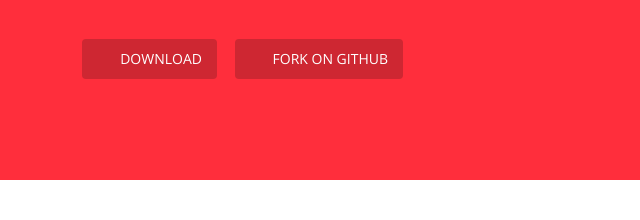
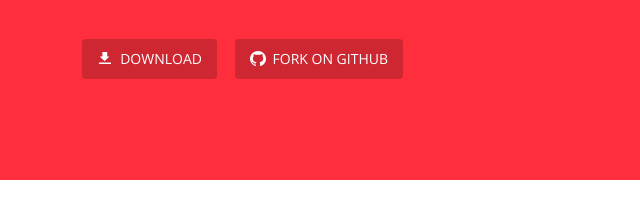
Before and after one commit to RayChang/jquery-bullseye, a website: page index.html in a window 1280 px wide. Shown: the part 153-373 px from the top of the page, 418-1058 px from the left. Drawn offline with nearby package versions, Linux system fonts and the light colour scheme; the site is published under a folder, as on GitHub Pages, so addresses that start at the root find nothing.

Commit message:
fix icon url

```diff
--- a/assets/scss/global.scss
+++ b/assets/scss/global.scss
@@ -134,7 +134,7 @@
   height: 16px;
   margin: 0.8em 0.5em 0 0;
   float: left;
-  background-image: url("/assets/images/icon.svg");
+  background-image: url("../images/icon.svg");
   background-repeat: no-repeat;
   &.icon-download {
     background-position: 0 0;
```
Also changed, not shown: assets/stylesheets/global.css.
